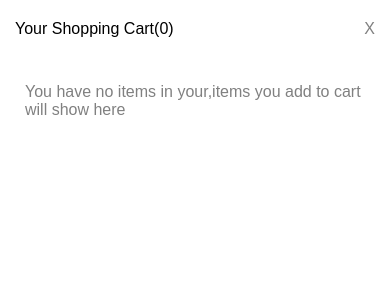
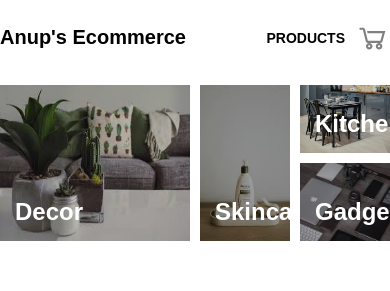
Before and after one commit to AnupRijal123/Shopping_Cart_in_React, a React (Create React App) app: page / in a window 390 px wide. Shown: the top 291 px of the page. Built offline with nearby package versions, Linux system fonts and the light colour scheme.

Commit message:
added sidebar shadow and added animation to images

```diff
--- a/src/context/ShoppingCartContext.js
+++ b/src/context/ShoppingCartContext.js
@@ -94,7 +94,7 @@ export function ShoppingCartProvider({ children }) {
             }}
         >
             {children}
-            {<ShoppingCart />}
+            <ShoppingCart />
         </ShoppingCartContext.Provider>
     );
 }
--- a/src/pages/Home.js
+++ b/src/pages/Home.js
@@ -23,22 +23,22 @@ function Home() {
     return (
         <div className="home-page-container d-flex">
             <div className="d-flex g-10">
-                <div className="column image-text-div">
-                    <img src={household} width="100%" height="100%" />
+                <div className="column image-text-div background-gray">
+                    <img src={household} className="left-to-right" width="100%" height="100%" />
                     <h2 className="text-inside-image">Decor</h2>
                 </div>
                 <div className="column d-flex g-10 ">
-                    <div className="inner-column image-text-div">
-                        <img src={skincare} width="100%" height="100%" />
+                    <div className="inner-column image-text-div background-gray">
+                        <img src={skincare} className="top-to-bottom" width="100%" height="100%" />
                         <h2 className="text-inside-image">Skincare</h2>
                     </div>
                     <div className="inner-column d-flex g-10">
-                        <div className="inner-row image-text-div">
-                            <img src={kitchen} width="100%" height="100%" />
+                        <div className="inner-row image-text-div background-gray">
+                            <img src={kitchen} className="right-to-left" width="100%" height="100%" />
                             <h2 className="text-inside-image">Kitchen</h2>
                         </div>
-                        <div className="inner-row image-text-div">
-                            <img src={gadgets} width="100%" height="100%" />
+                        <div className="inner-row image-text-div background-gray">
+                            <img src={gadgets} className="bottom-to-top" width="100%" height="100%" />
                             <h2 className="text-inside-image">Gadgets</h2>
                         </div>
                     </div>
--- a/src/styles/App.css
+++ b/src/styles/App.css
@@ -116,6 +116,7 @@ a {
     padding: 20px 0px;
     display: flex;
     flex-wrap: wrap;
+    justify-content: center;
 }
 
 .card {
--- a/src/styles/Home.css
+++ b/src/styles/Home.css
@@ -54,8 +54,76 @@
     color: #ffffff;
 }
 
+.background-gray {
+    background-color: #808080;
+}
 
-@media only screen and (max-width:480px) {
+.top-to-bottom {
+    animation: topToBottom 3s ease forwards;
+}
+
+@keyframes topToBottom {
+    0% {
+        opacity: 0;
+        transform: translateY(-40px);
+    }
+
+    100% {
+        opacity: 1;
+        transfrom: translateY(0);
+    }
+}
+
+
+.bottom-to-top {
+    animation: bottomToTop 3s ease;
+}
+
+@keyframes bottomToTop {
+    0% {
+        transform: translateY(40px);
+        opacity: 0;
+    }
+
+    100% {
+        transform: translateY(0);
+        opacity: 1;
+    }
+}
+
+.left-to-right {
+    animation: leftToRight 3s ease;
+}
+
+@keyframes leftToRight {
+    0% {
+        transform: translateX(-30px);
+        opacity: 0;
+    }
+
+    100% {
+        transform: translateX(0);
+        opacity: 1;
+    }
+}
+
+.right-to-left {
+    animation: rightToBottom 3s ease;
+}
+
+@keyframes rightToBottom {
+    0% {
+        transform: translateX(30px);
+        opacity: 0;
+    }
+
+    100% {
+        transform: translateX(0);
+        opacity: 1;
+    }
+}
+
+@media only screen and (max-width:720px) {
     .image-container {
         flex-direction: column;
         align-items: center;
--- a/src/styles/ShoppingCart.css
+++ b/src/styles/ShoppingCart.css
@@ -13,6 +13,7 @@
 
 .expanded {
     width: 350px;
+    box-shadow: 1px 0px 300px 35px;
 }
 
 .cart-header {
@@ -50,8 +51,9 @@
     padding: 25px;
 }
 
-@media only screen and (max-width:480px) {
-    .shopping-cart-container {
+@media only screen and (max-width:720px) {
+    .expanded {
         width: 100%;
+        height: 100%;
     }
 }
--- a/src/styles/StoreItem.css
+++ b/src/styles/StoreItem.css
@@ -63,3 +63,10 @@
     width: 25%;
     padding: 10px;
 }
+
+@media only screen and (max-width:720px) {
+    .product-row {
+        flex-direction: column;
+        align-items: center;
+    }
+}
```
Also changed, not shown: public/index.html (+4 -4 lines).
